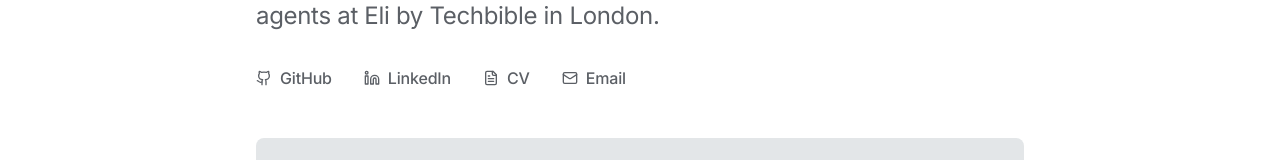
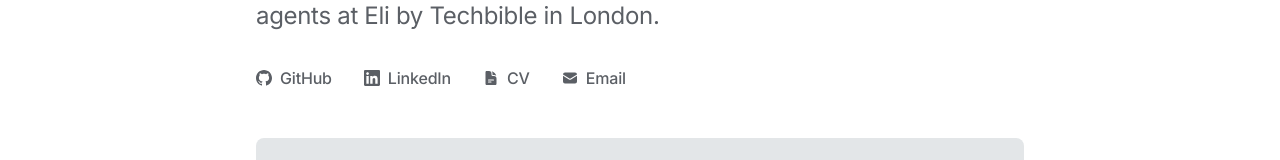
Before and after one commit to omorros/omorros.com, a Next.js app: page / in a window 1280 px wide. Shown: the part 378-538 px from the top of the page. Built offline with nearby package versions, Linux system fonts and the light colour scheme.

Commit message:
Use solid brand icons in social row

```diff
--- a/src/app/page.tsx
+++ b/src/app/page.tsx
@@ -1,13 +1,14 @@
 import Link from 'next/link'
-import { ChevronRight, FileText, Github, Linkedin, Mail } from 'lucide-react'
+import { ChevronRight } from 'lucide-react'
 import { siteConfig } from '@/lib/constants'
+import { GitHub, LinkedIn, Mail, CV } from '@/components/site/logos'
 
 // Layout, spacing and type classes follow the samselikoff.com homepage.
 
 const SOCIAL = [
-  { href: siteConfig.links.github, label: 'GitHub', Icon: Github },
-  { href: siteConfig.links.linkedin, label: 'LinkedIn', Icon: Linkedin },
-  { href: siteConfig.links.resume, label: 'CV', Icon: FileText },
+  { href: siteConfig.links.github, label: 'GitHub', Icon: GitHub },
+  { href: siteConfig.links.linkedin, label: 'LinkedIn', Icon: LinkedIn },
+  { href: siteConfig.links.resume, label: 'CV', Icon: CV },
   { href: `mailto:${siteConfig.links.email}`, label: 'Email', Icon: Mail },
 ]
 
@@ -43,7 +44,7 @@ export default function Page() {
               }
               className="flex items-center hover:text-gray-800 smm:px-4 sm:pl-0 sm:pr-6 lg:pr-8"
             >
-              <l.Icon className="h-4 w-4 mr-2" aria-hidden="true" />
+              <l.Icon className="h-4 w-4 mr-2" />
               <span>{l.label}</span>
             </a>
           ))}
--- /dev/null
+++ b/src/components/site/logos.tsx
@@ -0,0 +1,43 @@
+// Solid brand and document glyphs for the social row, filled like the
+// logos on samselikoff.com. GitHub and LinkedIn are the official marks,
+// Mail and CV are solid Heroicons shapes.
+
+type LogoProps = { className?: string }
+
+export function GitHub({ className = '' }: LogoProps) {
+  return (
+    <svg className={className} viewBox="0 0 24 24" fill="currentColor" aria-hidden="true">
+      <path d="M12 0c-6.626 0-12 5.373-12 12 0 5.302 3.438 9.8 8.207 11.387.599.111.793-.261.793-.577v-2.234c-3.338.726-4.033-1.416-4.033-1.416-.546-1.387-1.333-1.756-1.333-1.756-1.089-.745.083-.729.083-.729 1.205.084 1.839 1.237 1.839 1.237 1.07 1.834 2.807 1.304 3.492.997.107-.775.418-1.305.762-1.604-2.665-.305-5.467-1.334-5.467-5.931 0-1.311.469-2.381 1.236-3.221-.124-.303-.535-1.524.117-3.176 0 0 1.008-.322 3.301 1.23.957-.266 1.983-.399 3.003-.404 1.02.005 2.047.138 3.006.404 2.291-1.552 3.297-1.23 3.297-1.23.653 1.653.242 2.874.118 3.176.77.84 1.235 1.911 1.235 3.221 0 4.609-2.807 5.624-5.479 5.921.43.372.823 1.102.823 2.222v3.293c0 .319.192.694.801.576 4.765-1.589 8.199-6.086 8.199-11.386 0-6.627-5.373-12-12-12z" />
+    </svg>
+  )
+}
+
+export function LinkedIn({ className = '' }: LogoProps) {
+  return (
+    <svg className={className} viewBox="0 0 24 24" fill="currentColor" aria-hidden="true">
+      <path d="M20.447 20.452h-3.554v-5.569c0-1.328-.027-3.037-1.852-3.037-1.853 0-2.136 1.445-2.136 2.939v5.667H9.351V9h3.414v1.561h.046c.477-.9 1.637-1.85 3.37-1.85 3.601 0 4.267 2.37 4.267 5.455v6.286zM5.337 7.433c-1.144 0-2.063-.926-2.063-2.065 0-1.138.92-2.063 2.063-2.063 1.14 0 2.064.925 2.064 2.063 0 1.139-.925 2.065-2.064 2.065zm1.782 13.019H3.555V9h3.564v11.452zM22.225 0H1.771C.792 0 0 .774 0 1.729v20.542C0 23.227.792 24 1.771 24h20.451C23.2 24 24 23.227 24 22.271V1.729C24 .774 23.2 0 22.225 0z" />
+    </svg>
+  )
+}
+
+export function Mail({ className = '' }: LogoProps) {
+  return (
+    <svg className={className} viewBox="0 0 24 24" fill="currentColor" aria-hidden="true">
+      <path d="M1.5 8.67v8.58a3 3 0 003 3h15a3 3 0 003-3V8.67l-8.928 5.493a3 3 0 01-3.144 0L1.5 8.67z" />
+      <path d="M22.5 6.908V6.75a3 3 0 00-3-3h-15a3 3 0 00-3 3v.158l9.714 5.978a1.5 1.5 0 001.572 0L22.5 6.908z" />
+    </svg>
+  )
+}
+
+export function CV({ className = '' }: LogoProps) {
+  return (
+    <svg className={className} viewBox="0 0 24 24" fill="currentColor" aria-hidden="true">
+      <path
+        fillRule="evenodd"
+        d="M5.625 1.5c-1.036 0-1.875.84-1.875 1.875v17.25c0 1.035.84 1.875 1.875 1.875h12.75c1.035 0 1.875-.84 1.875-1.875V12.75A3.75 3.75 0 0016.5 9h-1.875a1.875 1.875 0 01-1.875-1.875V5.25A3.75 3.75 0 009 1.5H5.625zM7.5 15a.75.75 0 01.75-.75h7.5a.75.75 0 010 1.5h-7.5A.75.75 0 017.5 15zm.75 2.25a.75.75 0 000 1.5H12a.75.75 0 000-1.5H8.25z"
+        clipRule="evenodd"
+      />
+      <path d="M12.971 1.816A5.23 5.23 0 0114.25 5.25v1.875c0 .207.168.375.375.375H16.5a5.23 5.23 0 013.434 1.279 9.768 9.768 0 00-6.963-6.963z" />
+    </svg>
+  )
+}
```
